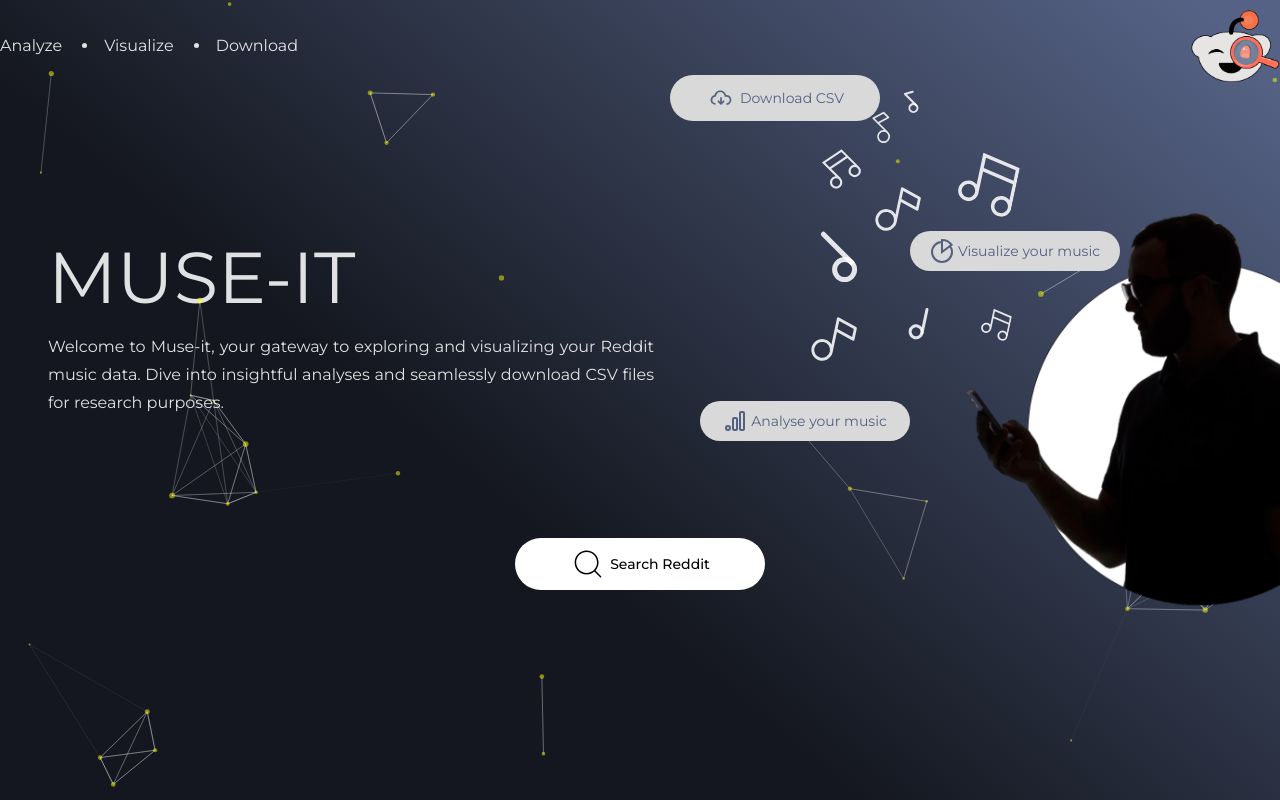
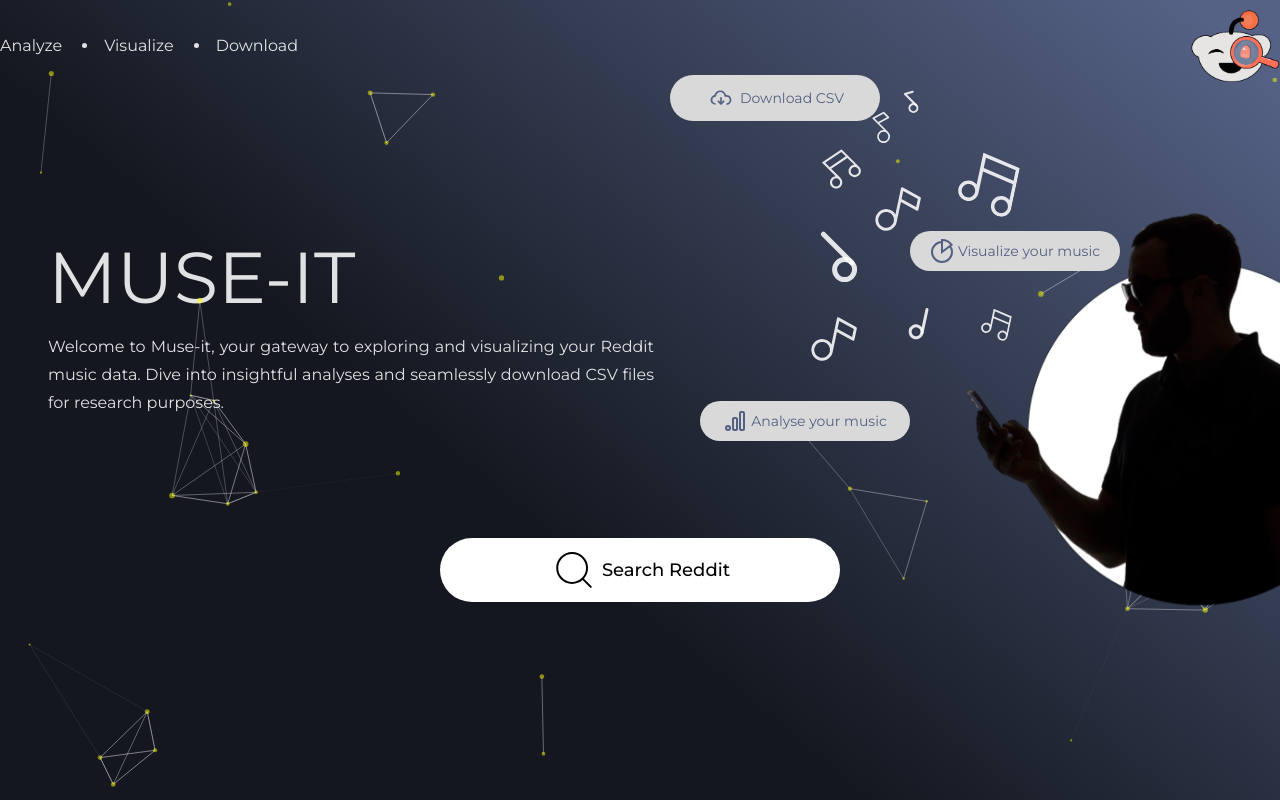
Before and after one commit to rssabbirdev/musa-it, a React (Vite) app: page / in a window 1280 px wide. Shown: the top 800 px of the page. Built offline with nearby package versions, Linux system fonts and the light colour scheme.

Commit message:
increse home page search button size

```diff
--- a/src/pages/Home/index.jsx
+++ b/src/pages/Home/index.jsx
@@ -577,10 +577,10 @@
 				</div> */}
 				<Link to={'/search'}>
 					<div
-						className={`mt-10 md:mt-20 flex justify-center items-center gap-1 bg-white text-black px-5 py-2 rounded-full transition-all  hover:px-8 hover:-translate-y-1 hover:cursor-pointer hover:shadow-md hover:shadow-white w-[250px]`}
+						className={`mt-10 md:mt-20 flex justify-center items-center gap-1 bg-white text-black px-5 py-2 rounded-full transition-all  hover:px-8 hover:-translate-y-1 hover:cursor-pointer hover:shadow-md hover:shadow-white w-[250px] lg:w-[400px]`}
 					>
-						<CiSearch className={'text-4xl'} />
-						<span className='text-sm'>{'Search Reddit'}</span>
+						<CiSearch className={'text-4xl lg:text-5xl'} />
+						<span className='text-sm lg:text-lg'>{'Search Reddit'}</span>
 					</div>
 				</Link>
 			</div>
```
